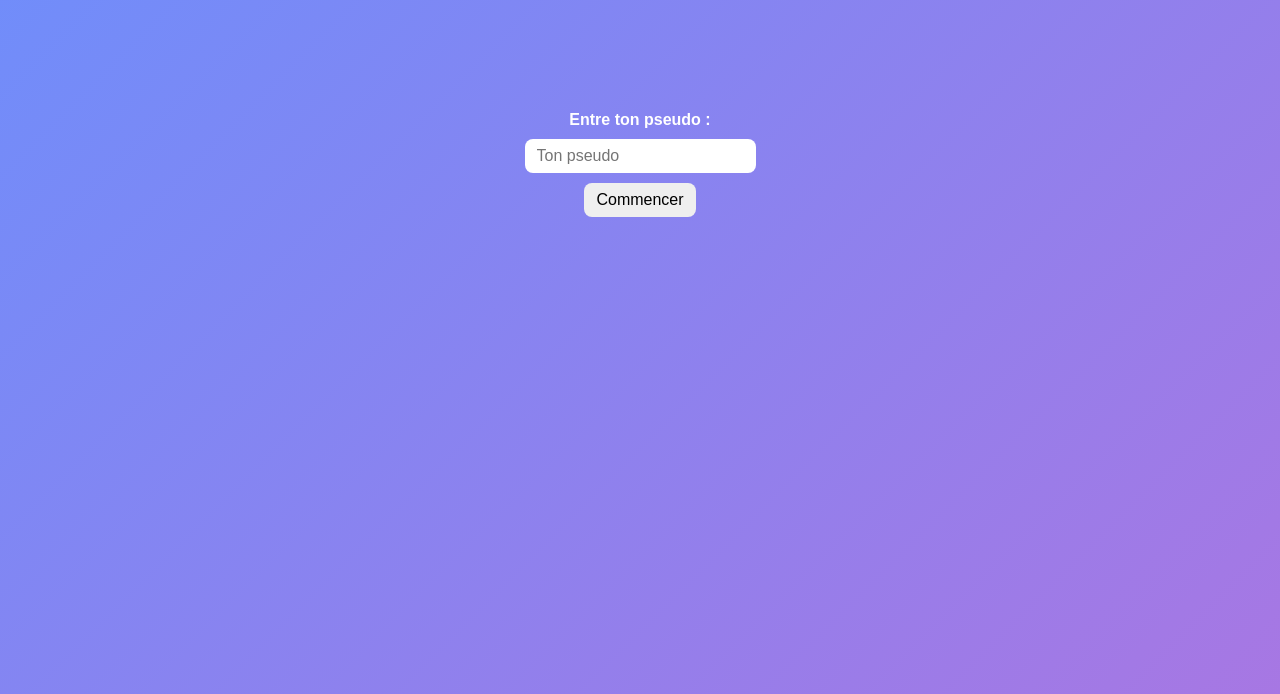
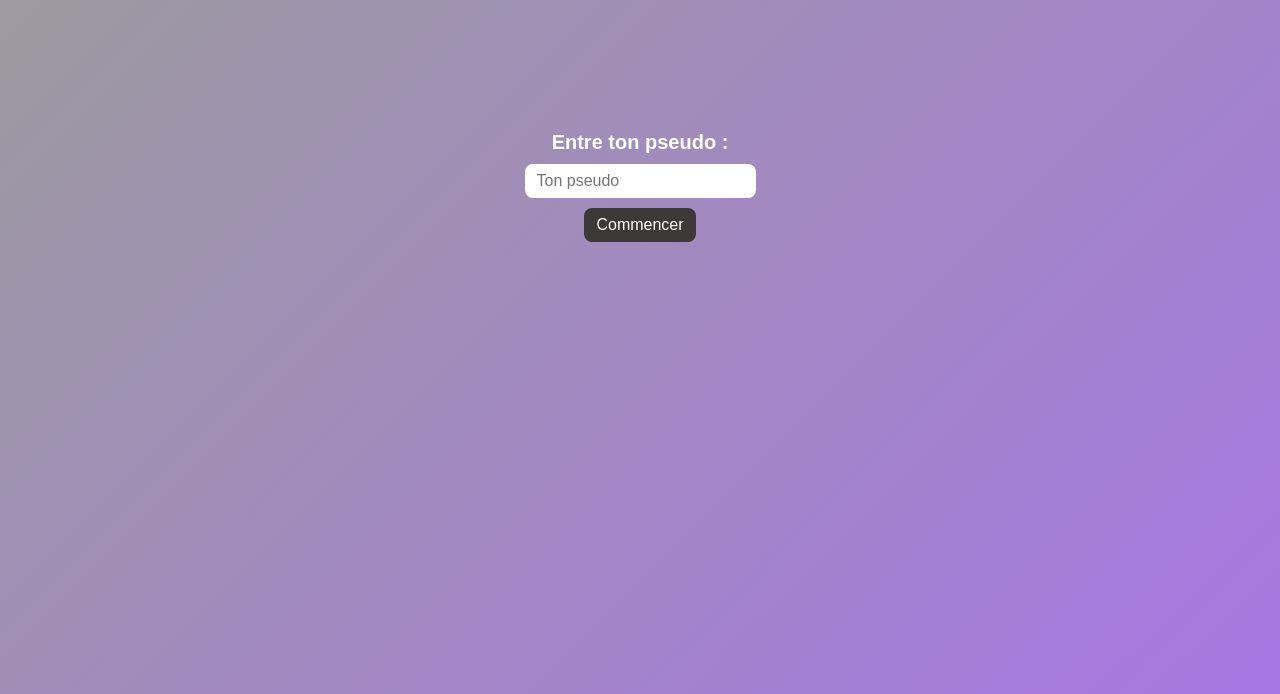
Before and after one commit to THE-AGAG/PikaGirl, a plain HTML site: page docs/index.html in a window 1280 px wide. Shown: the part 106-800 px from the top of the page. Drawn offline with Linux system fonts and the light colour scheme.

Commit message:
legere animation, et changement police

```diff
--- a/docs/index.html
+++ b/docs/index.html
@@ -77,7 +77,7 @@
   <section id="pseudoForm">
     <label for="pseudo">Entre ton pseudo :</label>
     <input type="text" id="pseudo" placeholder="Ton pseudo" required />
-    <button id="startBtn">Commencer</button>
+    <button class="butt" id="startBtn">Commencer</button>
   </section>
 
   <!-- Zone de jeu -->
--- a/docs/style.css
+++ b/docs/style.css
@@ -20,6 +20,7 @@
 
 body {
   margin: 0;
+  font-size: 20px;
   font-family: 'Montserrat', sans-serif;
   font-weight: 900;
   color: var(--text);
@@ -58,6 +59,22 @@ select, button, input[type="text"] {
   border-radius: 8px;
   border: none;
 }
+
+.butt {
+  color: white;
+  background-color: rgb(62, 57, 57);
+  transition: all 0.3s ease;
+}
+
+.butt:hover {
+  background-color: rgb(62, 57, 57);
+  transform: scale(1.2);
+}
+
+.butt:active {
+  transform: scale(1.1);
+}
+
 
 button {
   cursor: pointer;
@@ -255,7 +272,7 @@ button {
 .confetti { position: absolute; pointer-events:none; }
 
 /* Thèmes */
-.theme-default { --bg1: #6e8efb; --bg2: #a777e3; --accent: #ffcc00; }
+.theme-default { --bg1: #9c9c9c; --bg2: #a777e3; --accent: #ffcc00; }
 .theme-fire { --bg1: #ff512f; --bg2: #dd2476; --accent: #ffd54f; }
 .theme-ice  { --bg1: #00c6ff; --bg2: #0072ff; --accent: #b2ebf2; }
 .theme-pixel { --bg1: #2c3e50; --bg2: #34495e; --accent: #f1c40f; }
```
